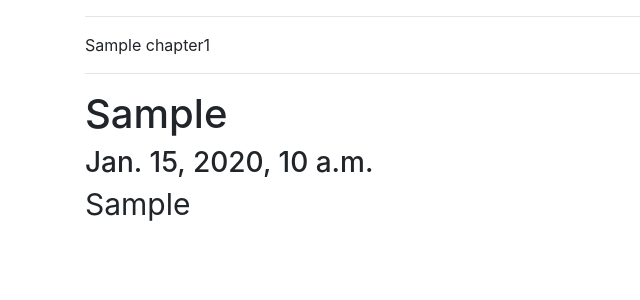
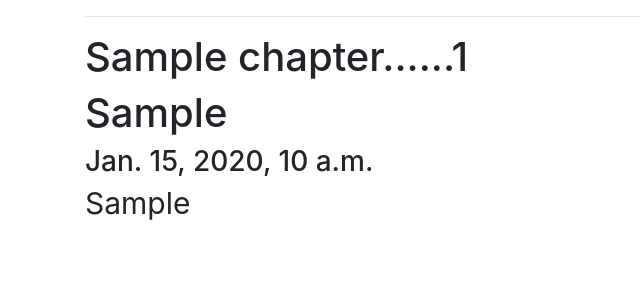
Before and after one commit to arruda/presente_14, a Django app: template presente_14/templates/chat.html in a window 1280 px wide. Shown: the top 300 px of the page, without its empty margins (0-640 px from the left). Run offline with Django 3.2, Linux system fonts and the light colour scheme; tables that the repository leaves empty hold one stand-in row (values such as "Sample post"); the template is opened without the code that fills it: values that come from a table or form of the project are taken from there, most other values are stand-ins (such as "Sample title", 1, 10 or a date in 2020); parts of the project's set-up code (start-up, migrations or seed data) failed here and were passed over; some libraries are stand-ins or nearby versions.

Commit message:
arrumando formatação

```diff
--- a/presente_14/templates/chat.html
+++ b/presente_14/templates/chat.html
@@ -5,21 +5,23 @@
     {% for conversation_group_chapters in cgsc %}
         <div class="row">
             <div class="col-lg-6">
-              <span >{{conversation_group_chapters.chapter}}</span><span>{{conversation_group_chapters.page}}</span>
+              <h1>{{conversation_group_chapters.chapter}}......<span>{{conversation_group_chapters.page}}</span></h1>
             </div>
         </div>
     {% endfor %}
-    <div class="row chapter">
+    <div class="row indice">
     </div>
 
 {% for conversation_group in cgs %}
-    <hr/>
     {% if conversation_group.chapter %}
         <div class="row chapter">
+            <hr/>
             <div class="col-lg-12">
               <h1>{{conversation_group.chapter}}</h1>
             </div>
         </div>
+    {% else %}
+            <hr/>
     {% endif %}
 
     {% for conversation in conversation_group.conversations.all %}
--- a/presente_14/templates/util/bootstrap_h5bp.html
+++ b/presente_14/templates/util/bootstrap_h5bp.html
@@ -37,7 +37,7 @@
             page: A4;
             {% endcomment %}
             size: letter;
-            margin: 1cm 1cm;
+            margin: 1cm 2cm 1cm 2cm;
           }
           .row {
 
@@ -47,12 +47,17 @@
 
                 font-size: 30px;
                 line-height: 32px;
+                page-break-inside: avoid;
           }
           .col-lg-12 h4 {
                 font-size: 36px;
                 font-weight: bold;
           }
           .chapter {
+            page-break-after: always;
+            page-break-before: always;
+          }
+          .indice {
             page-break-after: always;
             page-break-before: avoid;
           }
```
